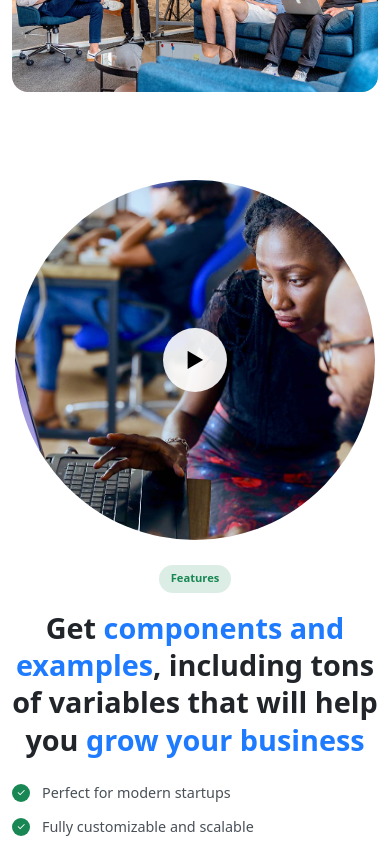
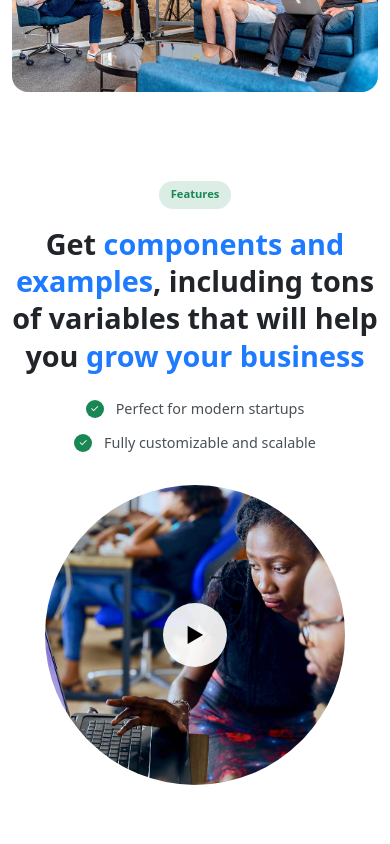
Before and after one commit to kevinsgzcode/landingpage, a website: page index.html in a window 390 px wide. Shown: the part 1920-2764 px from the top of the page. Drawn offline with nearby package versions, Linux system fonts and the light colour scheme.

Commit message:
fix(features): fix features section

```diff
--- a/index.html
+++ b/index.html
@@ -247,7 +247,9 @@
       <div class="container">
         <div class="row align-items-center">
           <!-- Image -->
-          <div class="col-lg-6 mb-4 mb-lg-0 d-flex justify-content-center">
+          <div
+            class="col-lg-6 order-2 order-lg-1 mb-4 mb-lg-0 d-flex justify-content-center"
+          >
             <div class="features-media">
               <img
                 src="assets/images/img_02.jpg"
@@ -259,7 +261,7 @@
           </div>
 
           <!-- Content -->
-          <div class="col-lg-6 text-center text-lg-start">
+          <div class="col-lg-6 order-1 order-lg-2 text-center text-lg-start">
             <span class="features-badge">Features</span>
 
             <h2 class="features-title mt-3">
--- a/scss/components/_features.scss
+++ b/scss/components/_features.scss
@@ -5,6 +5,25 @@
 @media (max-width: 991px) {
   .features-section {
     padding: map-get($section-spacing, features-mobile) 0;
+    text-align: center;
+  }
+  .features-list {
+    display: flex;
+    flex-direction: column;
+    align-items: center;
+    gap: 0.75rem;
+    margin: 1.5rem auto 0 auto;
+    padding: 0;
+  }
+  .features-list li {
+    display: flex;
+    align-items: center;
+    justify-content: center;
+    gap: 0.5rem;
+    text-align: left;
+  }
+  .features-media {
+    margin-top: 2rem;
   }
 }
 
@@ -60,7 +79,7 @@
 
 .features-media {
   position: relative;
-  width: 360px;
+  max-width: 300px;
   aspect-ratio: 1 / 1;
   border-radius: 50%;
   overflow: hidden;
```
Also changed, not shown: css/main.css, scss/main.css, 1 other file.
